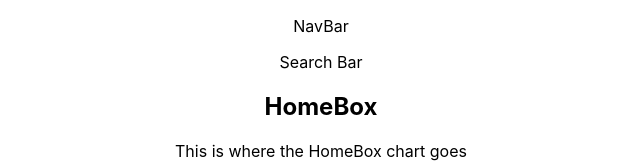
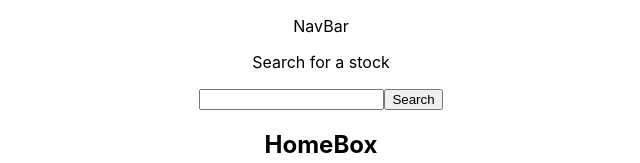
Before and after one commit to sarahvii/phoenix-app, a React (Create React App) app in the folder client/: page / in a window 1280 px wide. Shown: the top 163 px of the page, without its empty margins (319-959 px from the left). Built offline with nearby package versions, Linux system fonts and the light colour scheme; no server answers.

Commit message:
search bar created

```diff
--- /dev/null
+++ b/client/src/components/CompanyProfileService.js
@@ -0,0 +1,9 @@
+const BASE_URL = "https://finnhub.io/api/v1/stock/";
+
+export default {
+  detail
+}
+
+function detail(symbol) {
+  return fetch(`${BASE_URL}profile2?symbol=${symbol}&token=cim0421r01qucvvrg00gcim0421r01qucvvrg010`).then((res) => res.json());
+}
--- a/client/src/components/SearchBar.js
+++ b/client/src/components/SearchBar.js
@@ -1,11 +1,38 @@
-import React from 'react'
+import React, { useState } from "react";
+// import "./styles.css";
+import CompanyProfileService from "./CompanyProfileService";
 
-const SearchBar = () => {
+export default function SearchBar() {
+  const [symbol, setSymbol] = useState('');
+  const [details, setDetails] = useState(null);
+
+  const handleClick = async () => {
+    try {
+    const response = await CompanyProfileService.detail(symbol);
+    console.log(response);
+    setDetails(response);
+  } catch (err) {
+    setDetails({ error: "symbol not found" });
+  }
+};
+
   return (
-    <>
-      <p>Search Bar</p>
-    </>
-  )
+    <div className="Search Bar">
+      <p>Search for a stock</p>
+      <input value={symbol} onChange={evt => setSymbol(evt.target.value)} />
+      <button onClick={handleClick}>Search</button>
+
+      { details && (
+        details.error ? (
+          <h1>{details.error}</h1>
+        ) : (
+          <div>
+            <h2>{details.name}</h2>
+            <p>{details.ticker}</p>
+            <img src={details.logo} alt={details.name}/>
+          </div>
+      ))}
+
+    </div>
+  );
 }
-
-export default SearchBar
--- a/client/src/containers/PortfolioBox.js
+++ b/client/src/containers/PortfolioBox.js
@@ -9,7 +9,7 @@ const PortfolioBox = ({portfolioStocks}) => {
         <h2>PortfolioBox</h2>
         <PieChart portfolioStocks={portfolioStocks}/>
         <StockList portfolioStocks={portfolioStocks}/>
-        <NewsPanel containerType="portfolio"/>
+        <NewsPanel containerType="portfolio" portfolioStocks={portfolioStocks}/>
         </>
      );
 }
```
